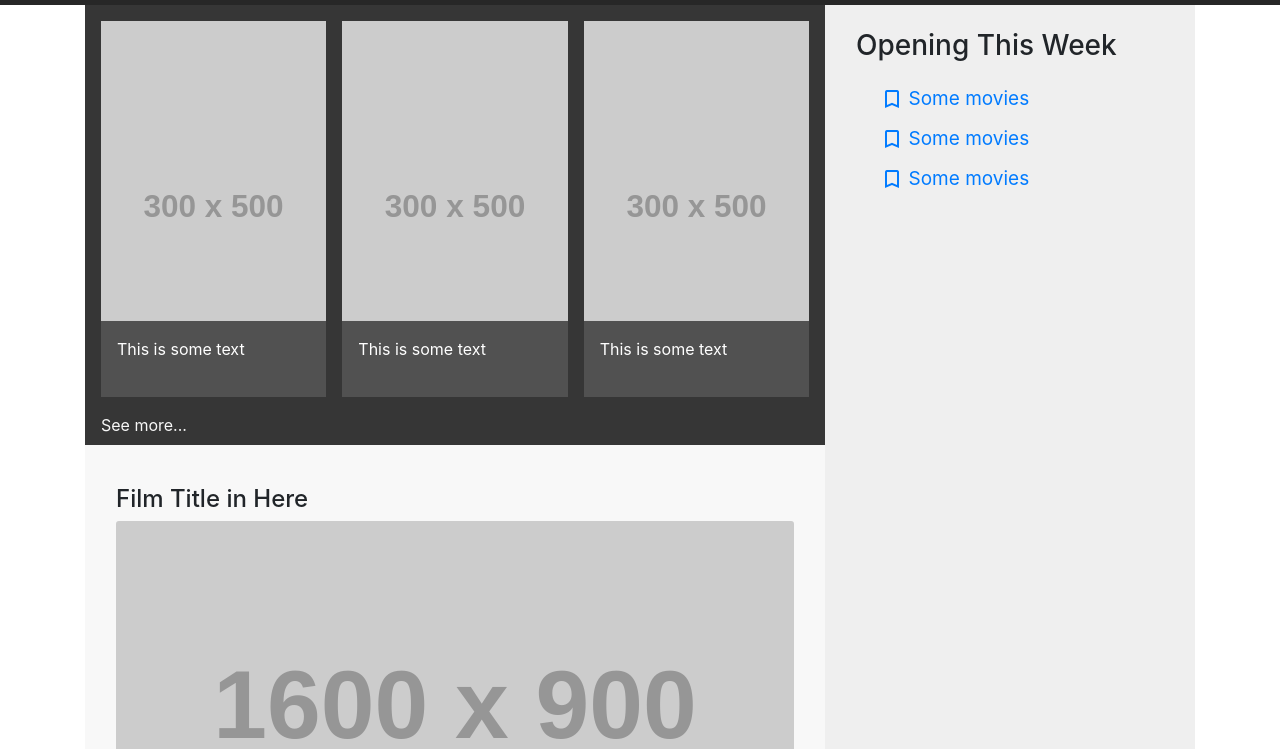
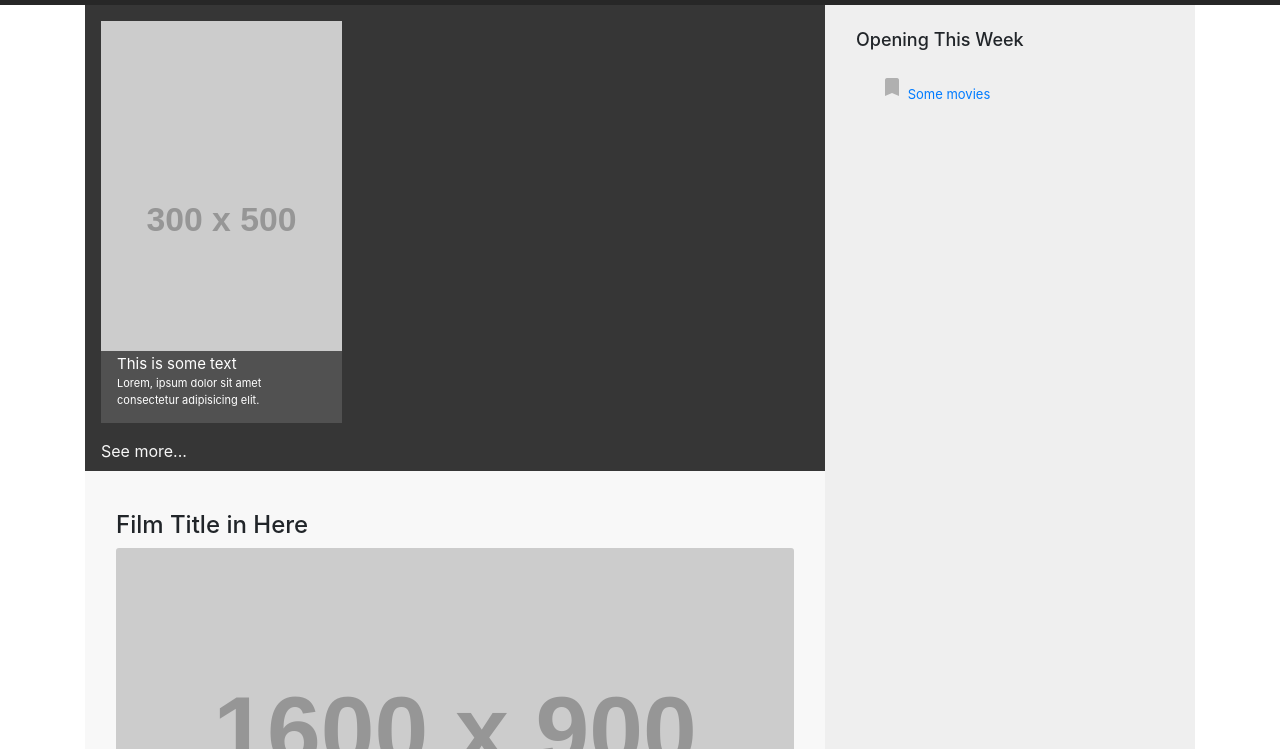
Before and after one commit to moovees/moovees, a plain HTML site: page client/index.html in a window 1280 px wide. Shown: the part 51-800 px from the top of the page. Drawn offline with nearby package versions, Linux system fonts and the light colour scheme; some packages are replaced by stand-ins of ours; placeholder pictures from the web are drawn by us; a script that the page names is missing.

Commit message:
add style to homepage

```diff
--- /dev/null
+++ b/client/css/homepage.css
@@ -0,0 +1,46 @@
+#carousel-movies a {
+    font-size: 15px;
+}
+
+#carousel-movies p {
+    font-size: 11px;
+}
+
+
+#list-movies h3 {
+    font-size: 18px;
+}
+
+#list-movies a {
+    font-size: 13px;
+    vertical-align: top;
+}
+
+#list-movies i {
+    font-size: 24px;
+    color: #b0b0b0;
+}
+
+#detail-movies {
+    font-size: 13px;
+}
+
+#detail-movies h3 {
+    font-size: 24px;
+}
+
+
+.image-container {
+    position: relative;
+}
+
+.image-container .after {
+    position: absolute;
+    bottom: 0;
+    left: 0;
+    width: 100%;
+    height: 18%;
+    display: block;
+    background: rgba(0, 0, 0, .6);
+    color: #FFF;
+}
--- a/client/index.html
+++ b/client/index.html
@@ -16,6 +16,7 @@
         integrity="sha384-ggOyR0iXCbMQv3Xipma34MD+dH/1fQ784/j6cY/iJTQUOhcWr7x9JvoRxT2MZw1T" crossorigin="anonymous">
     <link href="https://fonts.googleapis.com/css?family=Oswald&display=swap" rel="stylesheet">
     <link rel="stylesheet" href="./css/style.css" type="text/css">
+    <link rel="stylesheet" href="css/homepage.css">
     <title>APPS</title>
 </head>
 
@@ -87,39 +88,25 @@
         <!-- ============ HOMEPAGE ============= -->
         <div class="row">
                 <div class="col-8" style="background-color: #f8f8f8;">
-                    <div class="row px-2" style="background-color: #363636;">
-                        <div class="col p-0 rounded-0 mx-2 my-3 image-container">
+                    <div id="carousel-movies" class="row px-2" style="background-color: #363636;">
+                        <div class="col-4 p-0 rounded-0 mx-2 my-3 image-container">
                             <img class="card-img-top p-0 m-0 rounded-0" src="https://via.placeholder.com/300x500" alt="Card image cap">
                             <div class="after">
-                                <p class="p-3">
-                                    <a href="#" style="color: #FFF;">This is some text</a>
+                                <a class="px-3">
+                                    This is some text
+                                </a>
+                                <p class="px-3">
+                                    Lorem, ipsum dolor sit amet consectetur adipisicing elit.
                                 </p>
                             </div>
                         </div>
-                        <div class="col p-0 rounded-0 mx-2 my-3 image-container">
-                            <img class="card-img-top p-0 m-0 rounded-0" src="https://via.placeholder.com/300x500" alt="Card image cap">
-                            <div class="after">
-                                <p class="p-3">
-                                    This is some text
-                                </p>
-                            </div>
-                        </div>
-                        <div class="col p-0 rounded-0 mx-2 my-3 image-container">
-                            <img class="card-img-top p-0 m-0 rounded-0" src="https://via.placeholder.com/300x500" alt="Card image cap">
-                            <div class="after">
-                                <p class="p-3">
-                                    This is some text
-                                </p>
-                            </div>
-                        </div>
-
                     </div>
                     <div class="row px-3" style="background-color: #363636; color:#f8f8f8;">
                         <a class="mb-2">See more...</a>
                     </div>
-                    <div class="mt-4 mx-0" style="background-color: #f8f8f8;">
+                    <div id="detail-movies" class="mt-4 mx-0" style="background-color: #f8f8f8;">
                         <div class="p-3 border-bottom">
-                            <h4>Film Title in Here</h4>
+                            <h3>Film Title in Here</h3>
                             <img class="card-img-top" src="https://via.placeholder.com/1600x900?text=video%20here" alt="movies">
                             <p class="mt-3 text-justify">Lorem ipsum dolor sit amet, consectetur adipisicing elit. Ad reiciendis, doloremque veritatis laudantium dolores optio ullam minus assumenda ipsum magnam modi numquam quo ratione qui fuga iure natus nihil? Explicabo?</p>
                             <a href="#">See more...</a>
@@ -134,30 +121,15 @@
                 </div>
 
                 <div class="col-4" style="background-color: #efefef;">
-                    <div class="mt-4 mx-3">
+                    <div id="list-movies" class="mt-4 mx-3">
                         <h3>Opening This Week</h3>
                         <ul class="pl-4 mt-4" style="list-style-type:none">
                             <li>
                                 <a href="#">
-                                <i class="material-icons p-0 m-0" style="font-size: 24px; display: inline-flex;
-                                vertical-align: top;">bookmark_border</i>
-                                <span style="font-size:19px; line-height:24px;">Some movies</span>
+                                <i class="material-icons p-0 m-0">bookmark</i>
+                                Some movies
                                 </a>
                             </li>
-                            <li class="mt-3">
-                                <a href="#">
-                                <i class="material-icons p-0 m-0" style="font-size: 24px; display: inline-flex;
-                                vertical-align: top;">bookmark_border</i>
-                                <span style="font-size:19px; line-height:24px;">Some movies</span>
-                                </a>
-                            </li>
-                            <li class="mt-3">
-                                    <a href="#">
-                                    <i class="material-icons p-0 m-0" style="font-size: 24px; display: inline-flex;
-                                    vertical-align: top;">bookmark_border</i>
-                                    <span style="font-size:19px; line-height:24px;">Some movies</span>
-                                    </a>
-                                </li>
                         </ul>
 
                     </div>
@@ -188,23 +160,6 @@
     <script src="https://cdn.jsdelivr.net/npm/sweetalert2@8"></script>
     <!-- js -->
     <script src="./js/main.js"></script>
-
-    <style>
-    .image-container {
-        position: relative;
-    }
-
-    .image-container .after {
-        position: absolute;
-        bottom: 0;
-        left: 0;
-        width: 100%;
-        height: 20%;
-        display: block;
-        background: rgba(0, 0, 0, .6);
-        color: #FFF;
-    }
-    </style>
 </body>
 
 </html>
```
